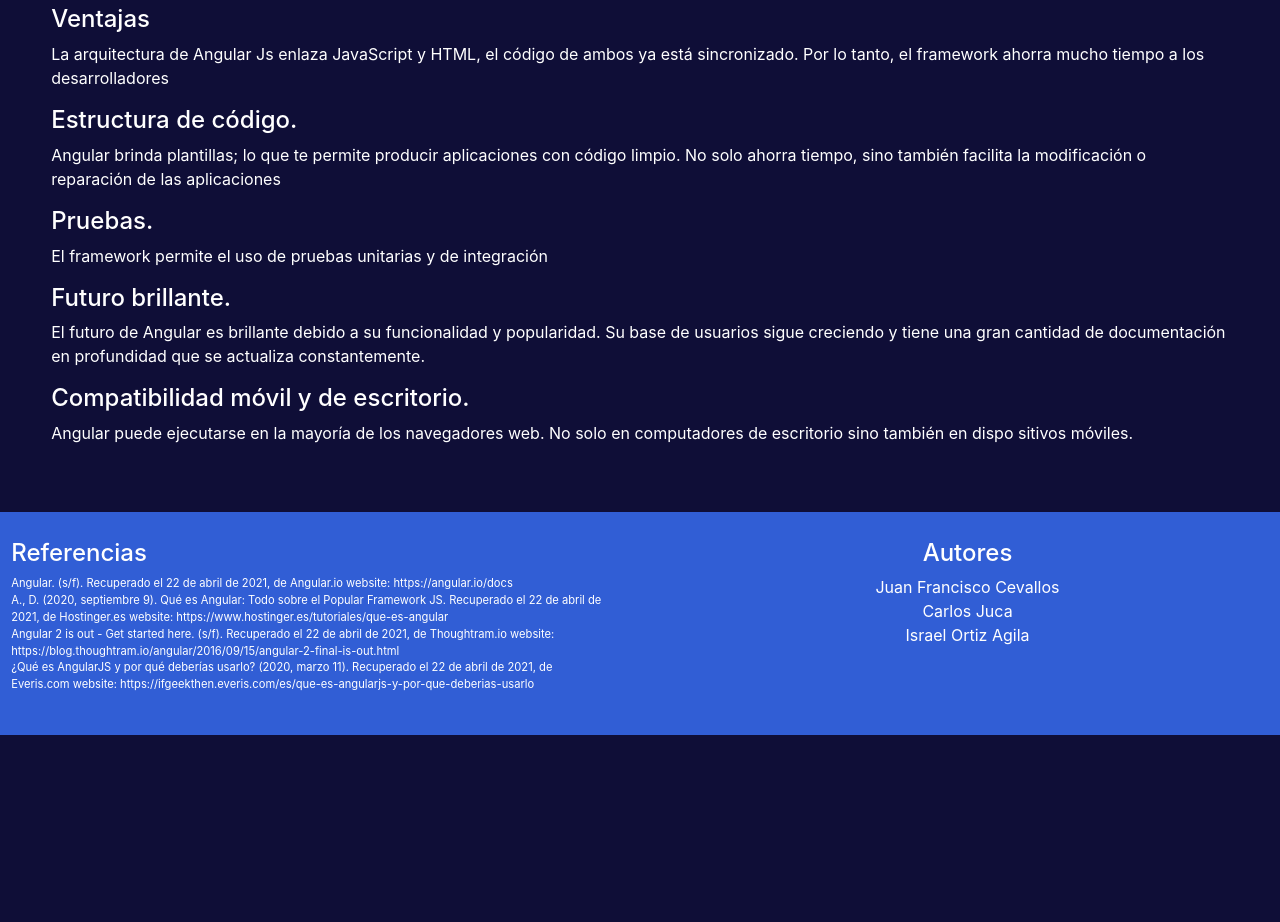
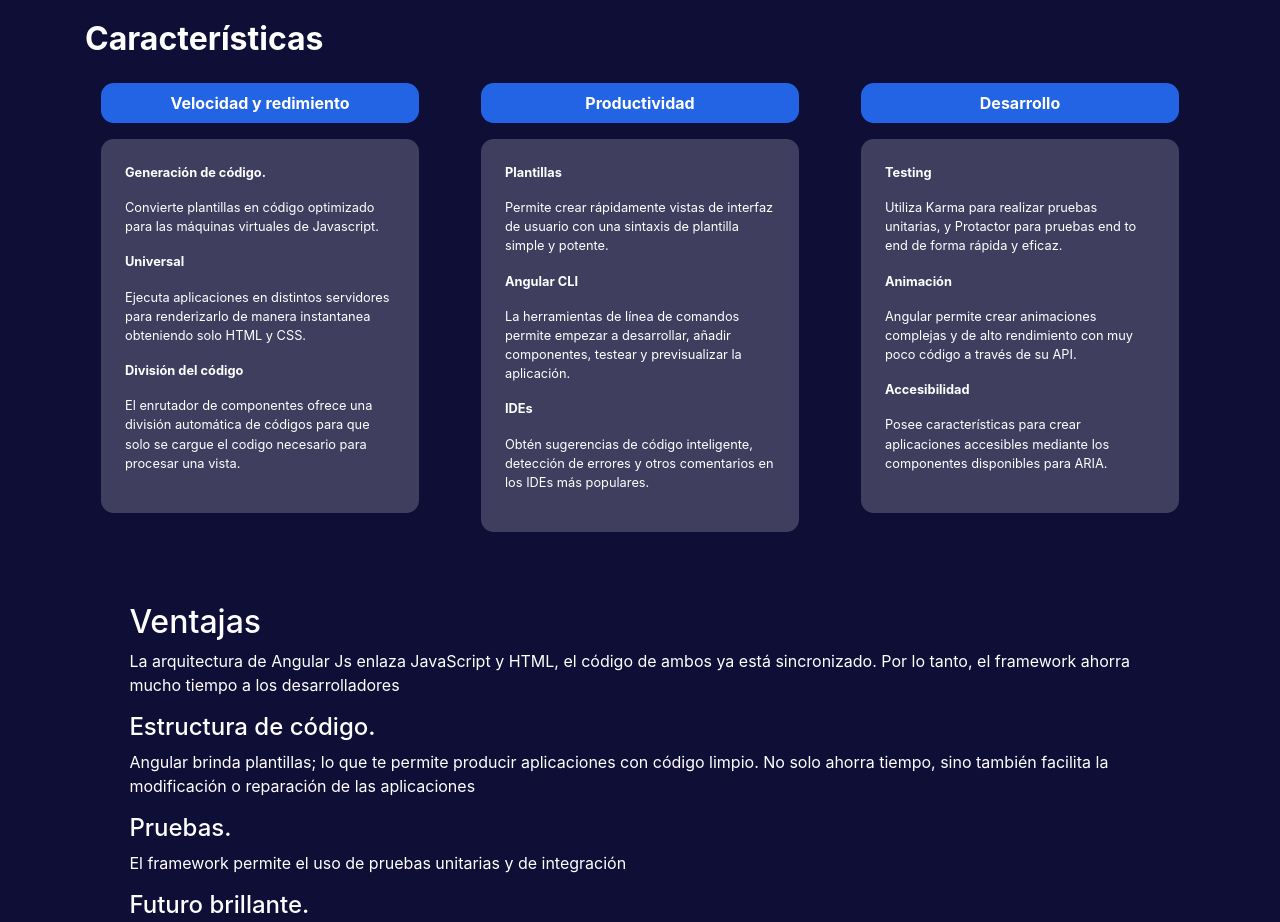
Before and after one commit to chjuca/IW_Angular, a plain HTML site: page index.html in a window 1280 px wide. Shown: the part 1398-2320 px from the top of the page. Before the commit the page ends 2133 px from the top, so only its background shows below. Drawn offline with Linux system fonts and the light colour scheme.

Commit message:
Add changes

```diff
--- a/css/estilos.css
+++ b/css/estilos.css
@@ -3,7 +3,14 @@ body{
     width: 100%;
     height: 100%;
 }
-
+.title-card {
+  background-color: #2364E5;
+  border-radius: 80%;
+}
+.body-card {
+  background-color: rgba(255, 255, 255, 0.2);
+  border-radius: 80%;
+}
 .logo{
     position: absolute;
     width: 15%;
--- a/index.html
+++ b/index.html
@@ -43,33 +43,39 @@
       </div>
     </div>
   </header>
-  <div style="position:fixed; padding-left: 45%; padding-top: 30%;">
-    <button style="background-color: #305DD4; border-radius: 20em; width: 100%; color: #FFF; font-weight: bold;"
-      type="button" class="btn btn-primary btn-lg posbuton">Get started</button>
+  <div class="container justify-content-center" style="padding-top: 25%; ">
+    <div class="row justify-content-center">
+      <div class="col-2">
+        <h1 style="color: white; font-weight: bold; margin-left: -20px;">ANGULAR</h1>
+      </div>
+    </div>
+    <br>
+    <div class="row justify-content-center">
+      <div class="col-2">
+        <button style="background-color: #305DD4; border-radius: 20em; color: #FFF; font-weight: bold; font-size: 1.3em;"
+        type="button" class="btn btn-primary posbuton">GET STARTED</button>
+      </div>
+    </div>
   </div>
 
-  <div class="container" style="margin-top: 600px; height: 500px;">
+  <div class="container p-5" style="height: 500px;">
     <div class="row">
-      <div class="col">
+      <div class="col align-self-center">
         <h2 style="color: white;">¿Qué es Angular?</h2>
-        <p style="width: 100%; padding: 2%; color: white;">
+        <p  style="width: 100%; padding: 2%; color: white;">
           Es un framework para aplicaciones web desarrollado en TypeScript, de código abierto,
           mantenido por Google se utiliza para crear y mantener aplicaciones web de una sola página.
         </p>
       </div>
-      <div class="col">
-        <li>
-          <img src="./img/pc-1.JPG" alt="">
-        </li>
+      <div class="col d-flex justify-content-center">
+        <img src="./img/pc-1.png" class="pc-1" alt="">
       </div>
     </div>
     <div class="row">
-      <div class="col">
-        <li>
-          <img src="./img/pc-2.JPG" alt="">
-        </li>
+      <div class="col d-flex justify-content-center">
+        <img src="./img/pc-2.png" style="text-align: center;" alt="">
       </div>
-      <div class="col">
+      <div class="col align-self-center">
         <h2 style="color: white;">Objetivo</h2>
         <p style="width: 100%; padding: 2%; color: white;">
           Su objetivo es aumentar las aplicaciones basadas en navegador con capacidad de Modelo Vista Controlador (MVC),
@@ -84,9 +90,69 @@
   </div>
   </div>
 </body>
-<footer>
-  <div class="container-xxl" style="color: #FFF; padding: 4%; margin-top: 100px;">
-    <h4>Ventajas</h4>
+<div class="container" style="margin-top: 290px;">
+  <h2 class="text-white font-weight-bold">Características</h2>
+  <div class="row justify-content-center">
+    <div class="col-4">
+
+      <!-- PRIMERA COLUMNA -->
+
+      <div class="p-2 m-3 title-card text-white rounded-lg text-center font-weight-bold">
+        Velocidad y redimiento
+      </div>
+      <div class="p-4 m-3 body-card text-white rounded-lg">
+        <p class="small font-weight-bold">Generación de código.</p>
+        <p class="small">Convierte plantillas en código optimizado para las máquinas virtuales de Javascript.</p>
+        <p class="small font-weight-bold">Universal</p>
+        <p class="small">Ejecuta aplicaciones en distintos servidores para renderizarlo de manera instantanea obteniendo
+          solo HTML y CSS.</p>
+        <p class="small font-weight-bold">División del código</p>
+        <p class="small">El enrutador de componentes ofrece una división automática de códigos para que solo se cargue
+          el codigo necesario para procesar una vista.</p>
+      </div>
+    </div>
+
+    <!-- SEGUNDA COLUMNA -->
+
+    <div class="col-4">
+      <div class="p-2 m-3 title-card text-white rounded-lg text-center font-weight-bold">
+        Productividad
+      </div>
+      <div class="p-4 m-3 body-card text-white rounded-lg">
+        <p class="small font-weight-bold">Plantillas</p>
+        <p class="small">Permite crear rápidamente vistas de interfaz de usuario con una sintaxis de plantilla simple y
+          potente.</p>
+        <p class="small font-weight-bold">Angular CLI</p>
+        <p class="small">La herramientas de línea de comandos permite empezar a desarrollar, añadir componentes, testear
+          y previsualizar la aplicación.</p>
+        <p class="small font-weight-bold">IDEs</p>
+        <p class="small">Obtén sugerencias de código inteligente, detección de errores y otros comentarios en los IDEs
+          más populares.</p>
+      </div>
+    </div>
+
+    <!-- TERCERA COLUMNA -->
+
+    <div class="col-4">
+      <div class="p-2 m-3 title-card text-white rounded-lg text-center font-weight-bold">
+        Desarrollo
+      </div>
+      <div class="p-4 m-3 body-card text-white rounded-lg">
+        <p class="small font-weight-bold">Testing</p>
+        <p class="small">Utiliza Karma para realizar pruebas unitarias, y Protactor para pruebas end to end de forma
+          rápida y eficaz.</p>
+        <p class="small font-weight-bold">Animación</p>
+        <p class="small">Angular permite crear animaciones complejas y de alto rendimiento con muy poco código a través
+          de su API.</p>
+        <p class="small font-weight-bold">Accesibilidad</p>
+        <p class="small">Posee características para crear aplicaciones accesibles mediante los componentes disponibles
+          para ARIA.</p>
+      </div>
+    </div>
+
+  </div>
+  <div class="container-xxl" style="color: #FFF; padding: 4%; margin-top: 10px;">
+    <h2>Ventajas</h2>
     <p>
       La arquitectura de Angular Js enlaza JavaScript y HTML, el código de ambos ya está sincronizado. Por lo tanto, el
       framework
@@ -113,19 +179,21 @@
       sitivos móviles.
     </p>
   </div>
-  <div style="background-color: #315ED5;">
+</div>
+<footer>
+  <div style="background-color: #315ED5; padding-left: 5%; padding-right: 5%;">
     <div class="row">
-      <div class="col" style="color: #FFF;padding: 2%; font-size: 0.7em;">
-        <h4>Referencias</h4>
+      <div class="col-5 " style="color: #FFF;padding: 2%; font-size: 0.7em;">
+        <h4 style="text-align: center;">Referencias</h4>
         <p>
           Angular. (s/f). Recuperado el 22 de abril de 2021, de Angular.io website: https://angular.io/docs
-<br>
+          <br>
           A., D. (2020, septiembre 9). Qué es Angular: Todo sobre el Popular Framework JS. Recuperado el 22 de abril de
           2021, de Hostinger.es website: https://www.hostinger.es/tutoriales/que-es-angular
-<br>
+          <br>
           Angular 2 is out - Get started here. (s/f). Recuperado el 22 de abril de 2021, de Thoughtram.io website:
           https://blog.thoughtram.io/angular/2016/09/15/angular-2-final-is-out.html
-<br>
+          <br>
           ¿Qué es AngularJS y por qué deberías usarlo? (2020, marzo 11). Recuperado el 22 de abril de 2021, de
           Everis.com website: https://ifgeekthen.everis.com/es/que-es-angularjs-y-por-que-deberias-usarlo
         </p>
```
Also changed, not shown: css/bootstrap.min.css, img/Group 20.png (added), img/pc-1.JPG (deleted), img/pc-1.png (added), img/pc-2.JPG (deleted), img/pc-2.png (added).
